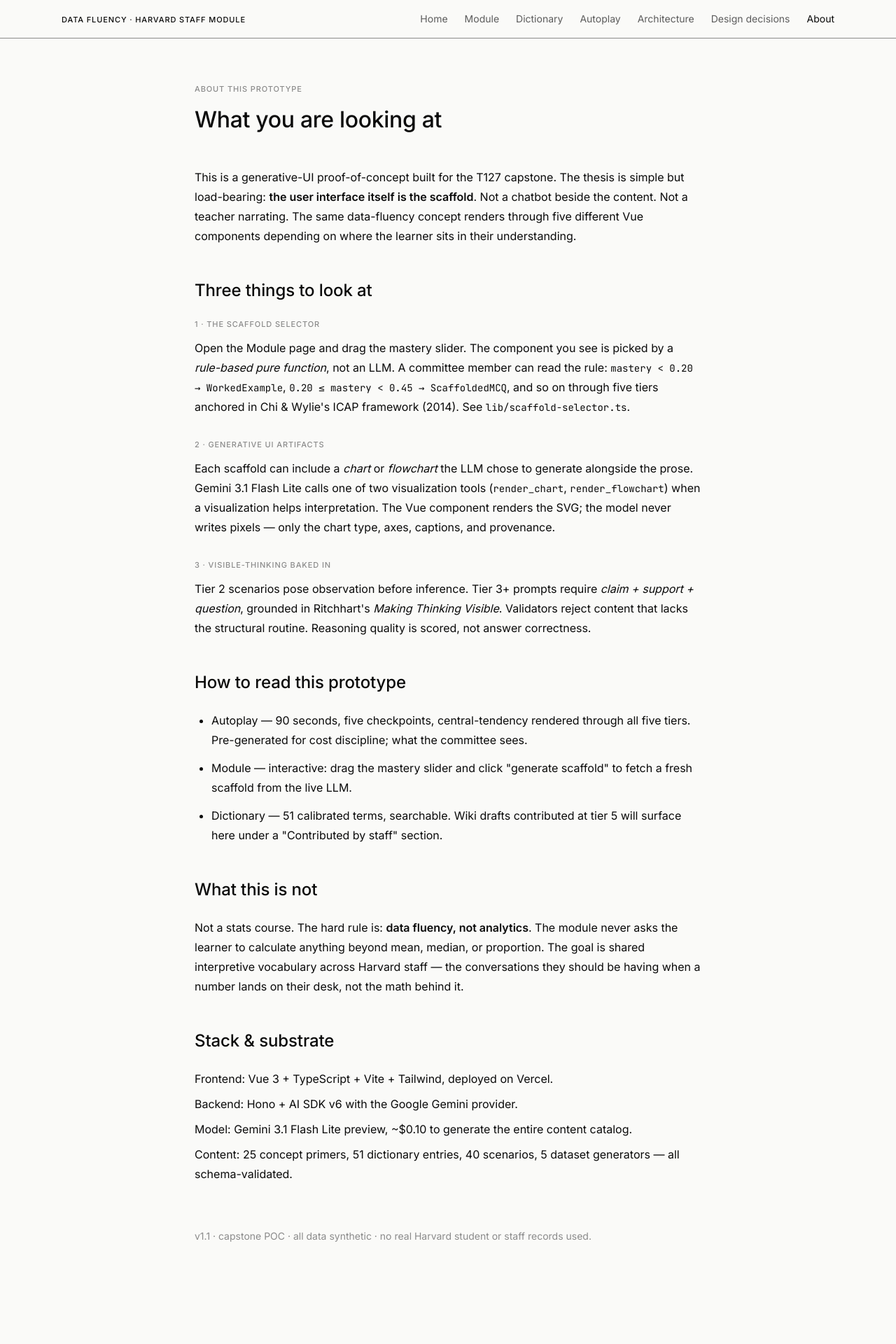
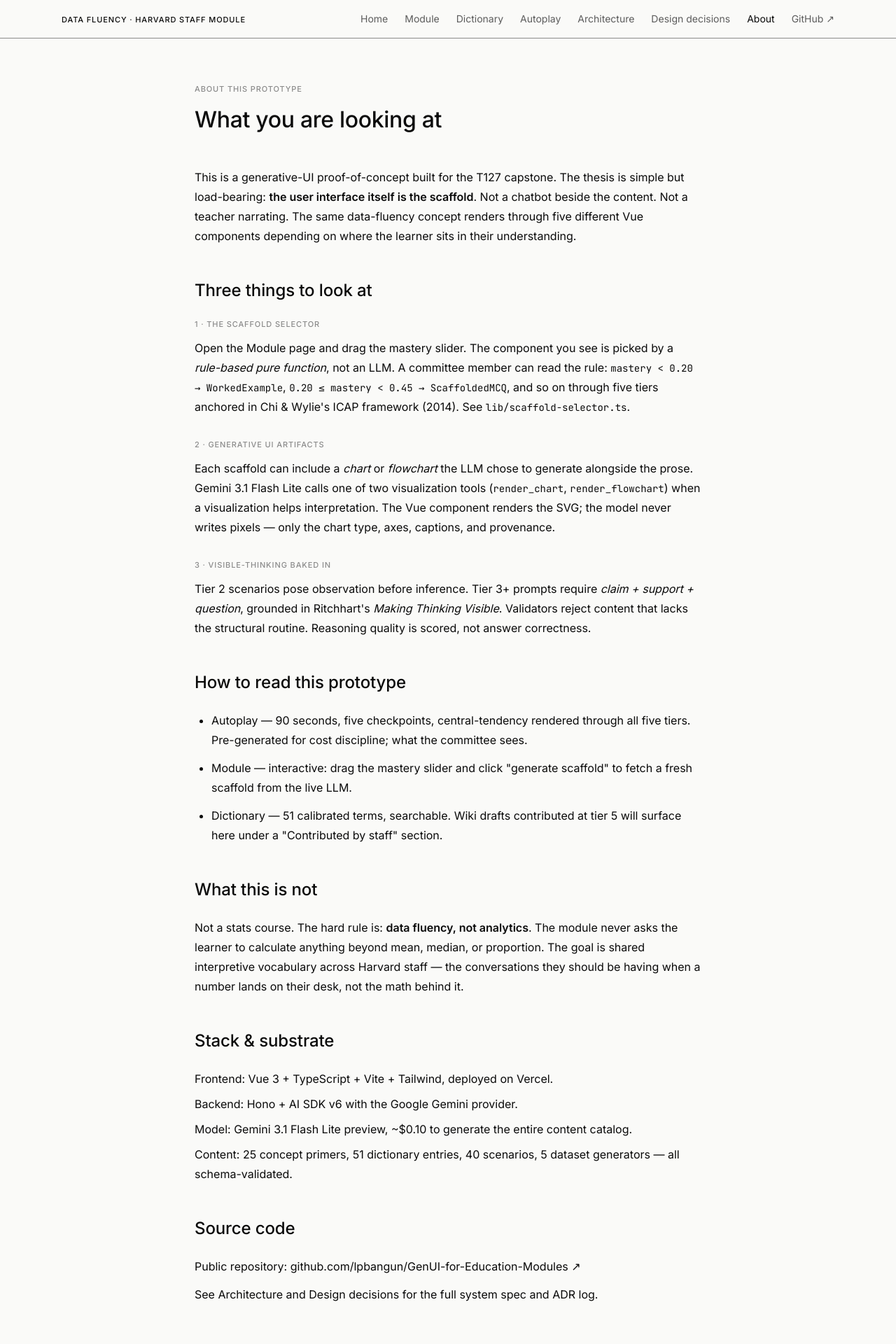
Before and after one commit to lpbangun/GenUI-for-Education-Modules, a Vue app in the folder frontend/: page /about in a window 1280 px wide. Shown: the top 1920 px of the page at 70% size. Before the commit the page ends 1841 px from the top, so only its background shows below. Built offline with nearby package versions, Linux system fonts and the light colour scheme; no server answers.

Commit message:
docs: rewrite README + add GitHub links in nav and About page

```diff
--- a/frontend/src/components/TopNav.vue
+++ b/frontend/src/components/TopNav.vue
@@ -39,6 +39,11 @@ const isActive = (path: string) => route.path === path || (path !== '/' && route
                      :class="isActive('/about') ? 'text-ink' : 'text-ink-muted hover:text-ink'">
           About
         </router-link>
+        <a href="https://github.com/lpbangun/GenUI-for-Education-Modules"
+           target="_blank" rel="noopener noreferrer"
+           class="text-link text-ink-muted hover:text-ink">
+          GitHub ↗
+        </a>
       </div>
     </div>
   </nav>
--- a/frontend/src/views/AboutView.vue
+++ b/frontend/src/views/AboutView.vue
@@ -68,8 +68,23 @@
         <li>Content: 25 concept primers, 51 dictionary entries, 40 scenarios, 5 dataset generators — all schema-validated.</li>
       </ul>
 
+      <h2 class="text-h2 text-ink mt-12">Source code</h2>
+      <p class="text-body text-ink mt-6">
+        Public repository:
+        <a href="https://github.com/lpbangun/GenUI-for-Education-Modules"
+           target="_blank" rel="noopener noreferrer"
+           class="text-link text-ink underline">
+          github.com/lpbangun/GenUI-for-Education-Modules ↗
+        </a>
+      </p>
+      <p class="text-body text-ink mt-3">
+        See <router-link to="/architecture" class="text-link text-ink underline">Architecture</router-link>
+        and <router-link to="/design-decisions" class="text-link text-ink underline">Design decisions</router-link>
+        for the full system spec and ADR log.
+      </p>
+
       <p class="text-small text-ink-subtle mt-16">
-        v1.1 · capstone POC · all data synthetic · no real Harvard student or staff records used.
+        v1.2 · capstone POC · all data synthetic · no real Harvard student or staff records used.
       </p>
     </div>
   </div>
```
Also changed, not shown: 1 other file (tests, documents, lock files or other folders).
